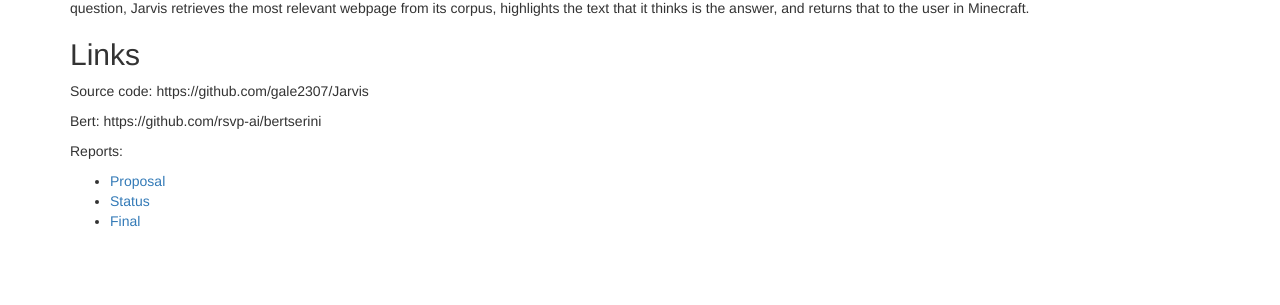
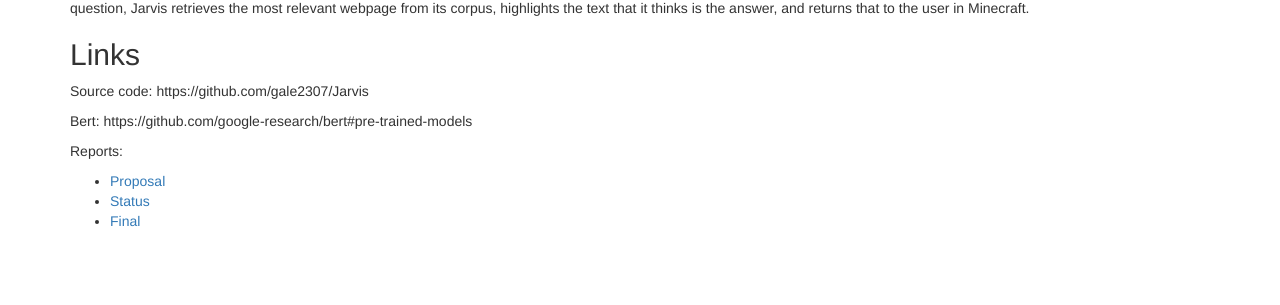
Before and after one commit to gale2307/Jarvis, a Jekyll site: the page built from docs/index.md, in a window 1280 px wide. Shown: the part 361-666 px from the top of the page. Built offline with Jekyll 4.4.1, drawn with Linux system fonts in a browser that asks for light colours; some of the changed lines change nothing that is shown.

Commit message:
fixed bert url

```diff
--- a/docs/index.md
+++ b/docs/index.md
@@ -11,7 +11,7 @@ Jarvis is an end-to-end question answering system designed as a chatbot in Minec
 ## Links
 Source code: https://github.com/gale2307/Jarvis
 
-Bert: https://github.com/rsvp-ai/bertserini
+Bert: https://github.com/google-research/bert#pre-trained-models
 
 Reports:
 - [Proposal](proposal.html)
```
